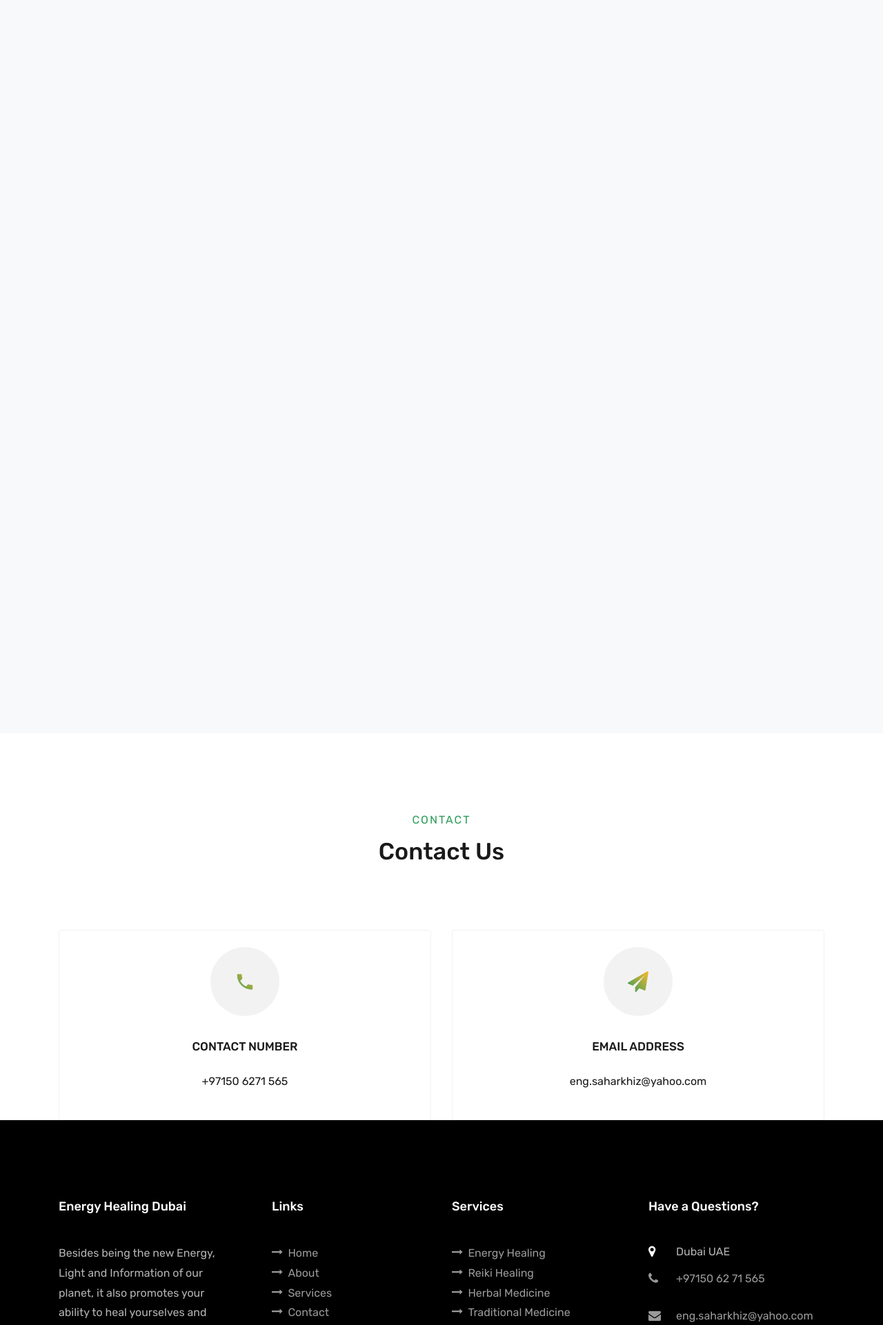
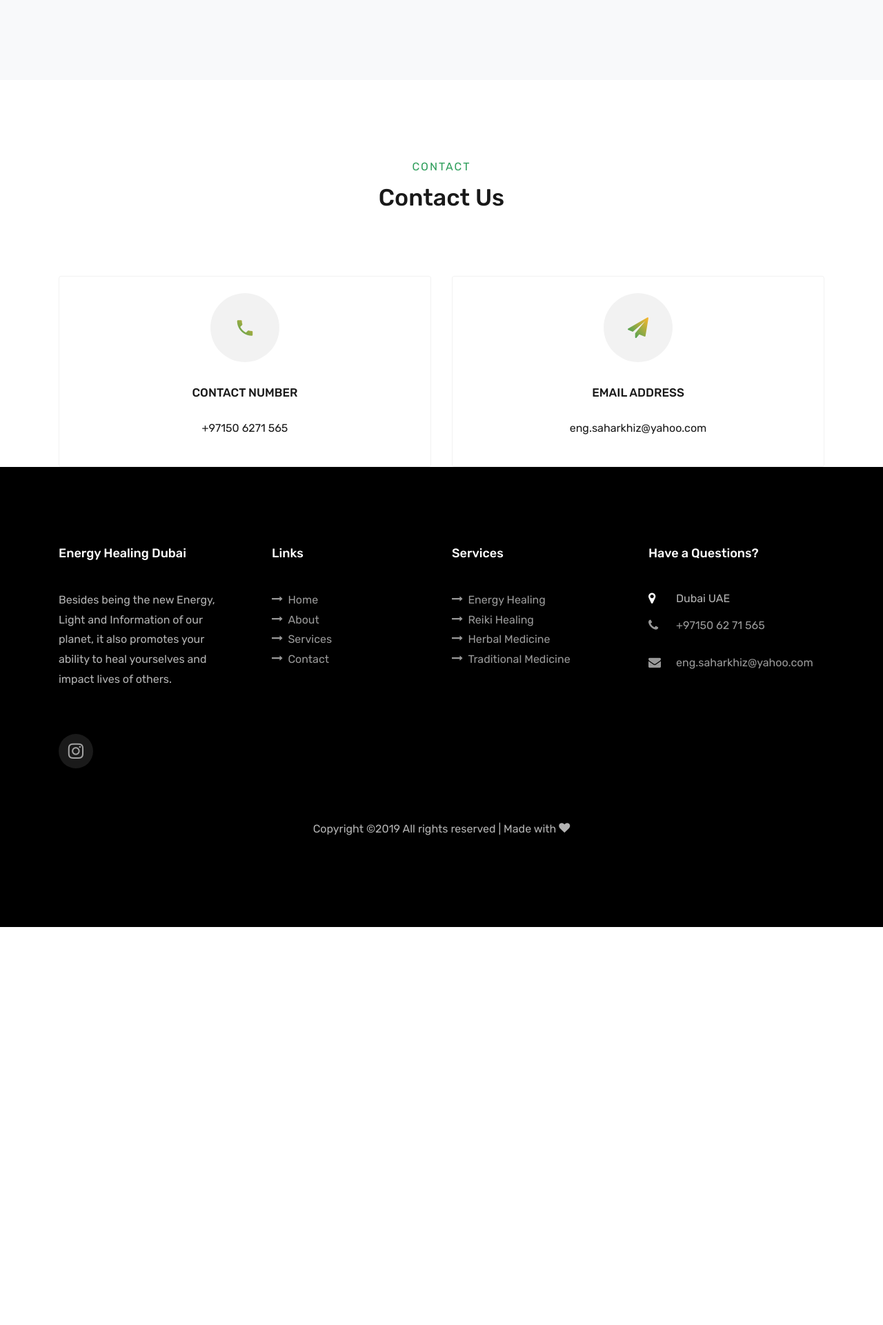
Before and after one commit to saharkiz/energy-healing, a PHP site: page / in a window 1280 px wide. Shown: the part 3185-5106 px from the top of the page at 69% size. After the commit the page ends 4529 px from the top, so only its background shows below. Run offline with PHP 8.4, Linux system fonts and the light colour scheme; some web fonts are replaced.

Commit message:
Update index.php

```diff
--- a/index.php
+++ b/index.php
@@ -267,7 +267,7 @@
         </div>
       </div>
     </section>
-    <section class="ftco-section ftco-project bg-light" data-section="testimony" style="height: 150vh;">
+    <section class="ftco-section ftco-project bg-light" data-section="testimony">
       <div class="container">
     <div id="instagram-feed1" class="instagram_feed">Loading....</div>
       </div>
```
